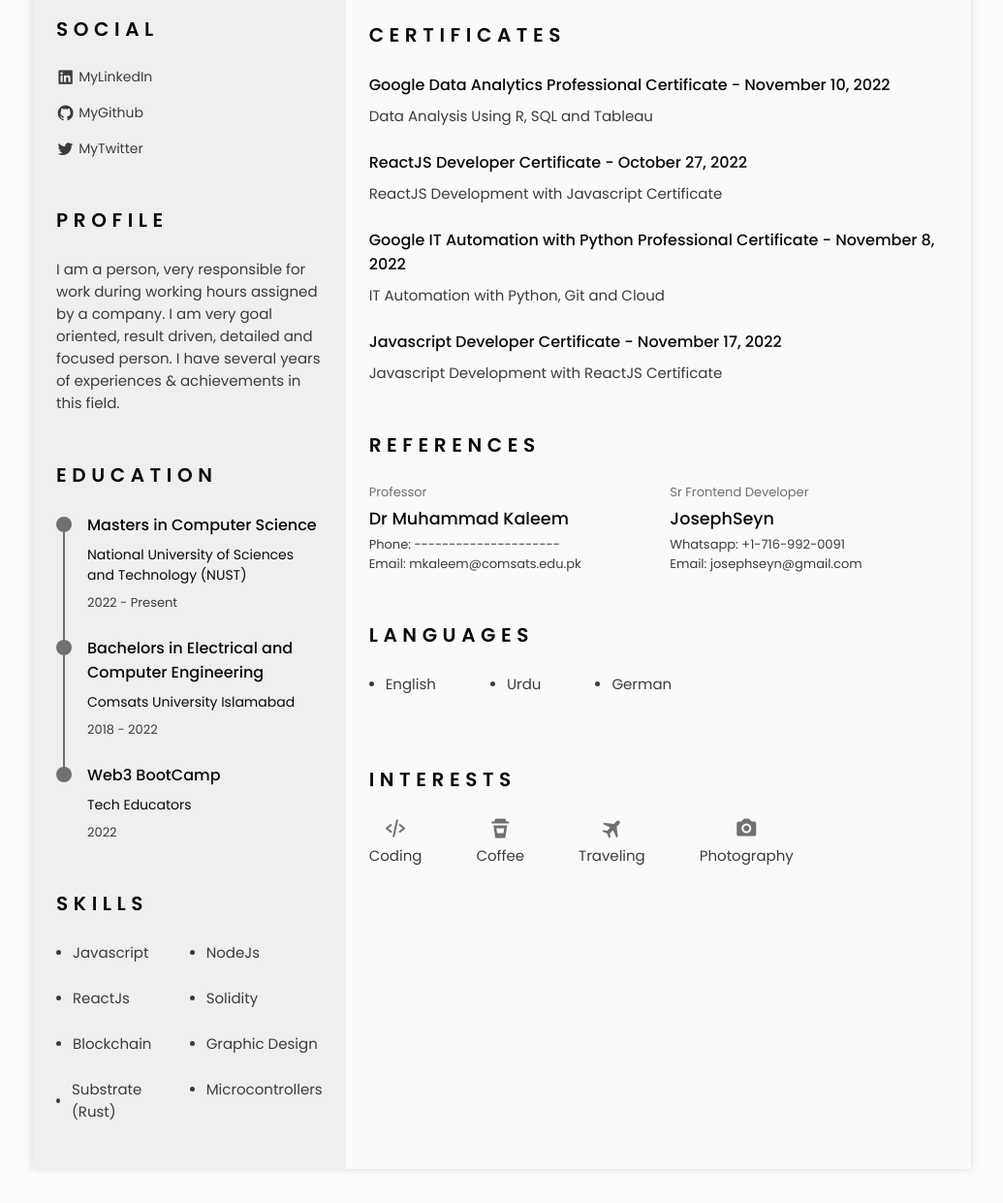
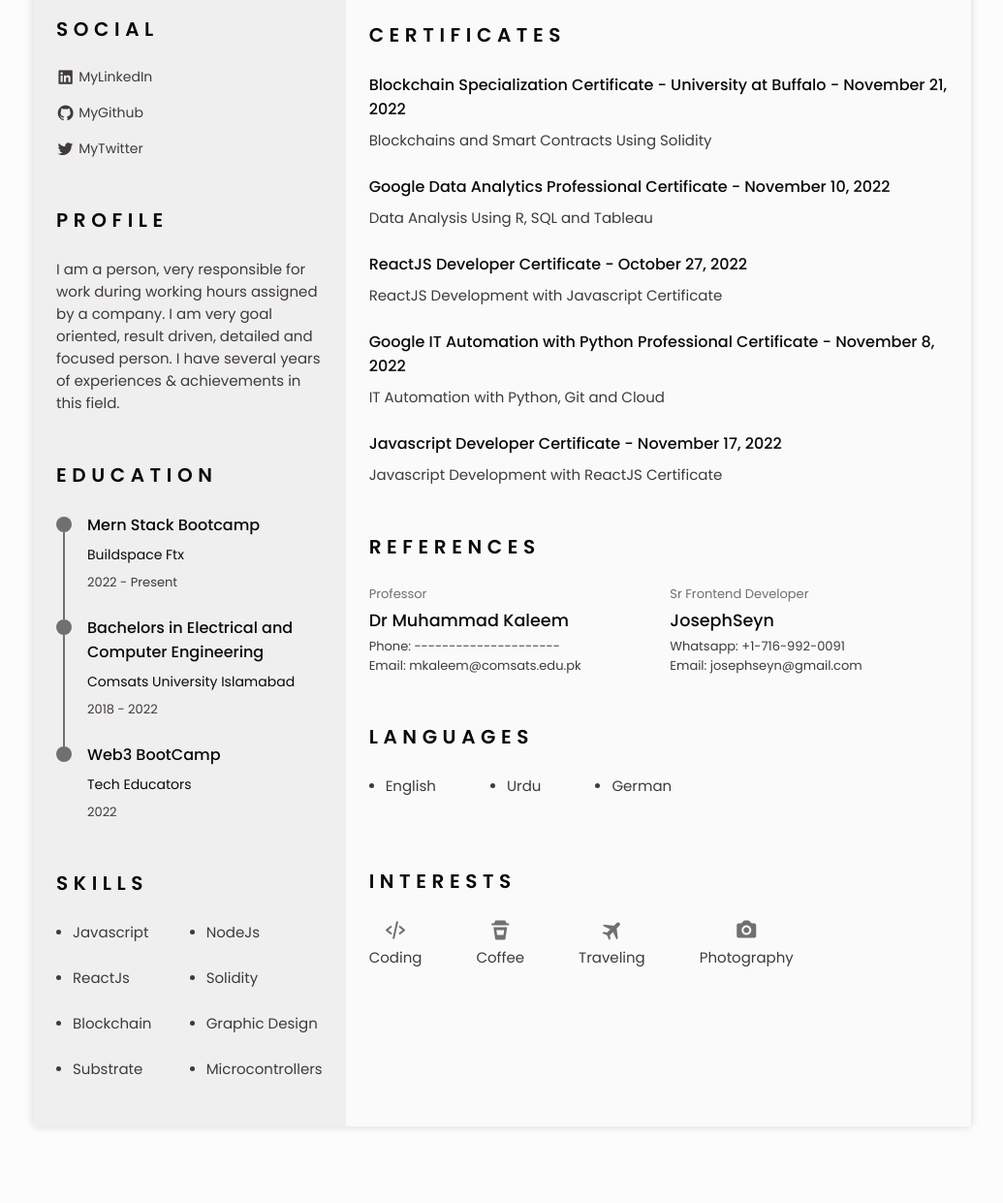
Before and after one commit to Kifal15/Responsive-resume, a plain HTML site: page index.html in a window 1280 px wide. Shown: the part 439-1680 px from the top of the page at 97% size, without its empty margins (122-1157 px from the left). Drawn offline with nearby package versions, Linux system fonts and the light colour scheme.

Commit message:
Update index.html

```diff
--- a/index.html
+++ b/index.html
@@ -133,8 +133,8 @@
                                     <span class="education_line"></span>
                                 </div>
                                 <div class="education_data bd-grid">
-                                    <h3 class="education_title">Masters in Computer Science  </h3>
-                                    <span class="education_studies">National University of Sciences and Technology (NUST) </span>
+                                    <h3 class="education_title">Mern Stack Bootcamp  </h3>
+                                    <span class="education_studies">Buildspace Ftx </span>
                                     <span class="education_year">2022 - Present </span>
                                 </div>
                             </div>
@@ -177,7 +177,7 @@
                                     <span class="skills_circle"></span> Blockchain
                                 </li>
                                 <li class="skills_name">
-                                    <span class="skills_circle"></span> Substrate (Rust)
+                                    <span class="skills_circle"></span> Substrate
                                 </li>
                             </ul>
                             <ul class="skills_data">
@@ -234,6 +234,12 @@
                     <section class="certificate section" id="certificate">
                         <h2 class="section-title">Certificates</h2>
                         <div class="certificate_container bd-grid">
+                             <div class="certificate_content">
+                                <h3 class="certificate_title">Blockchain Specialization Certificate - University at Buffalo - November 21, 2022</h3>
+                                <p class="certificate_description">
+                                    Blockchains and Smart Contracts Using Solidity
+                                </p>
+                            </div>
                             <div class="certificate_content">
                                 <h3 class="certificate_title">Google Data Analytics Professional Certificate - November 10, 2022</h3>
                                 <p class="certificate_description">
```
